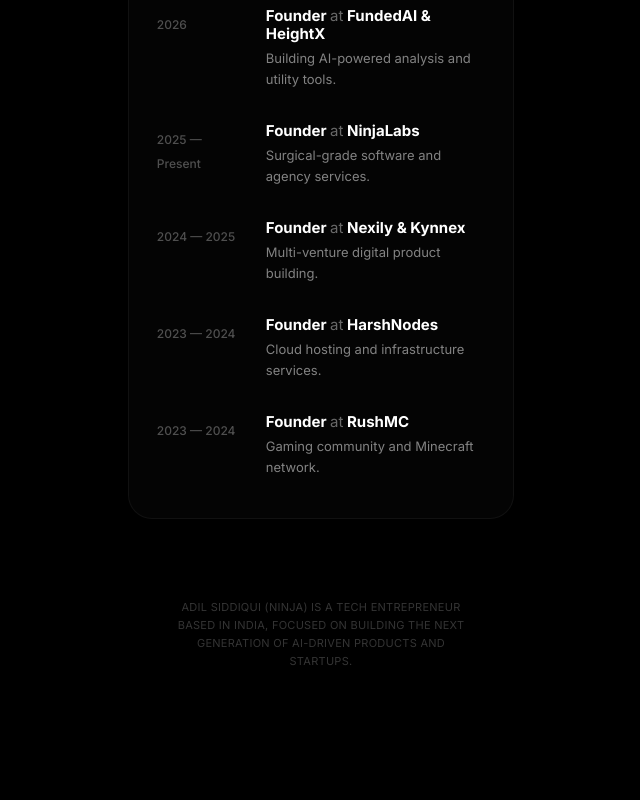
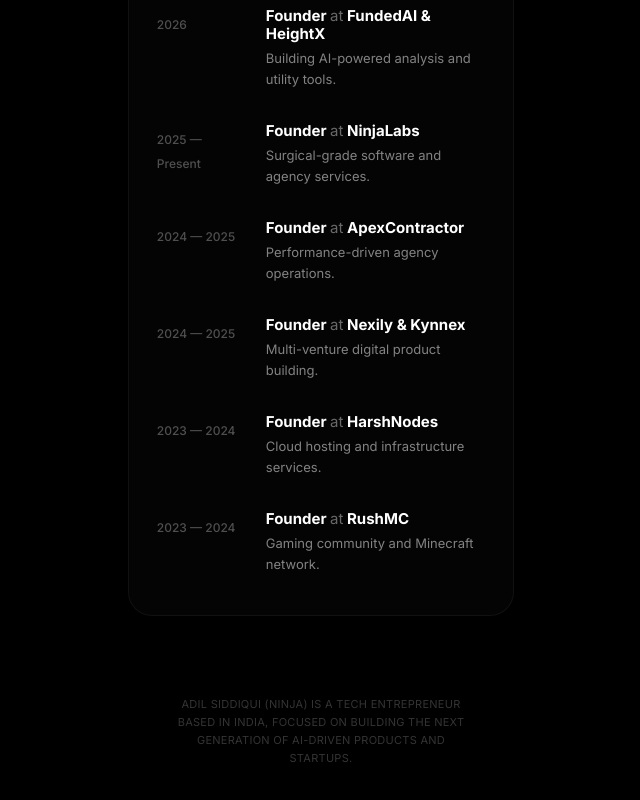
Before and after one commit to Ninja-69/portfolionew, a React (Vite) app: page / in a window 1280 px wide. Shown: the part 1912-2712 px from the top of the page, without its empty margins (319-959 px from the left). Built offline with nearby package versions, Linux system fonts and the light colour scheme; a web font is replaced by a local one.

Commit message:
Add ApexContractor to Experience Timeline

```diff
--- a/components/ExperienceTimeline.tsx
+++ b/components/ExperienceTimeline.tsx
@@ -20,6 +20,12 @@
       role: "Founder",
       company: "NinjaLabs",
       description: "Surgical-grade software and agency services."
+    },
+    {
+      year: "2024 — 2025",
+      role: "Founder",
+      company: "ApexContractor",
+      description: "Performance-driven agency operations."
     },
     {
       year: "2024 — 2025",
```
